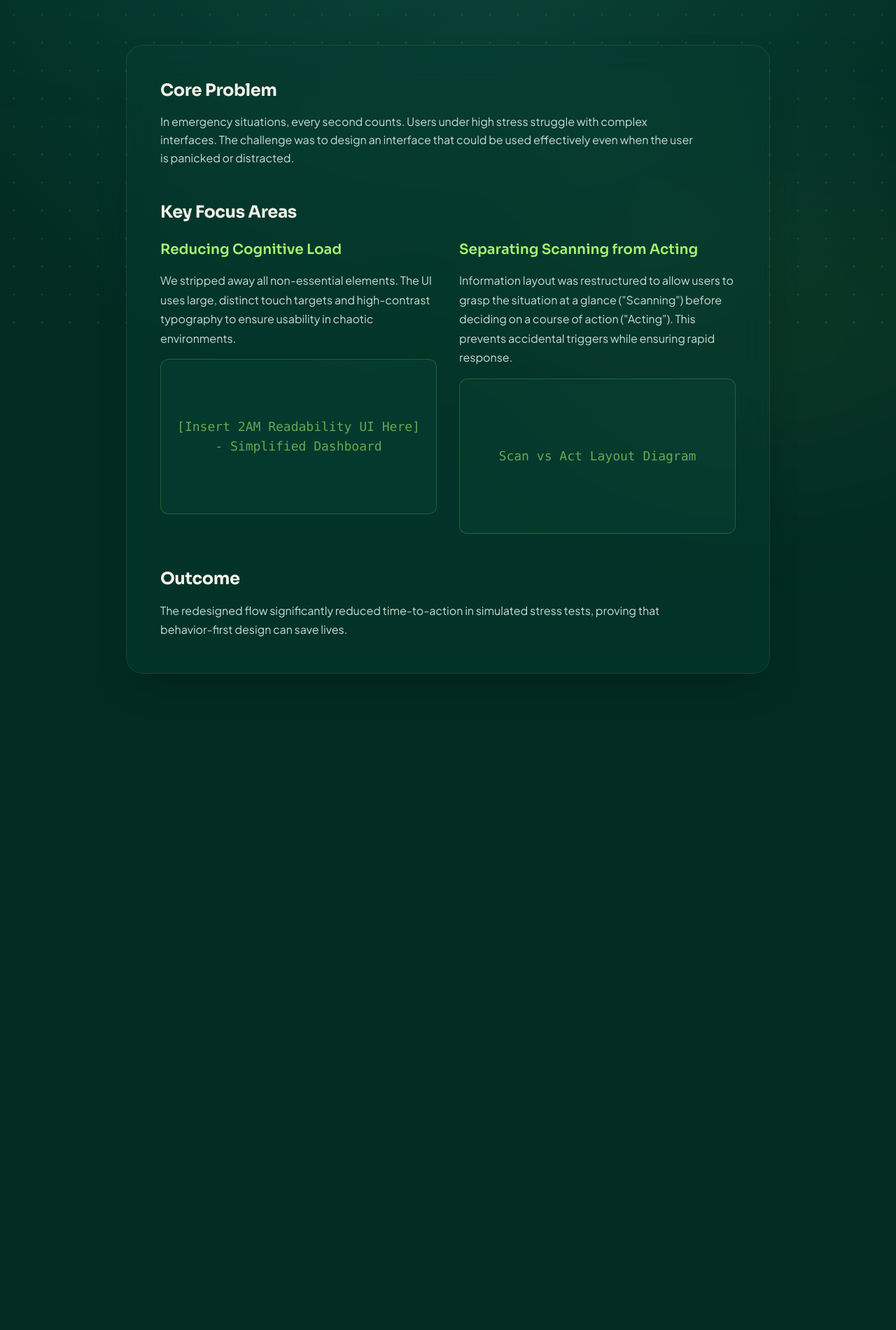
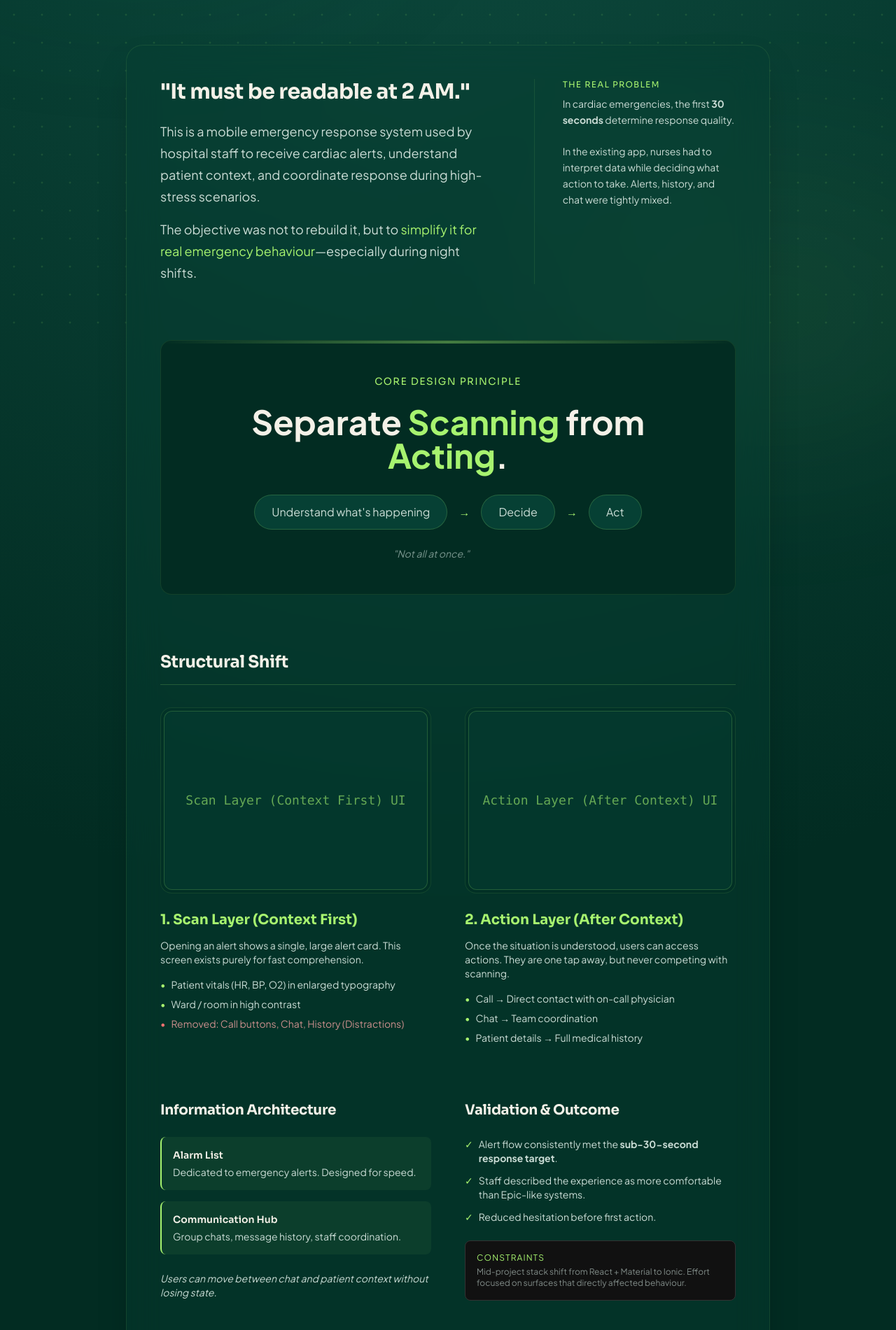
Before and after one commit to nirmith99/supragnya-portfolio, a Next.js app: page /emergency-app in a window 1280 px wide. Shown: the part 319-2220 px from the top of the page at 70% size. Before the commit the page ends 1362 px from the top, so only its background shows below. Built offline with nearby package versions, Linux system fonts and the light colour scheme.

Commit message:
feat: Completed Emergency Response App case study with high-fidelity visuals

```diff
--- a/app/emergency-app/page.tsx
+++ b/app/emergency-app/page.tsx
@@ -5,45 +5,163 @@ export default function EmergencyAppPage() {
     return (
         <CaseStudyTemplate
             title="Emergency Response App"
-            role="Product Designer"
-            timeline="2 Months"
-            tags={["Mobile App", "Cognitive Load", "Accessibility"]}
+            role="UX/UI Designer"
+            timeline="Mid-Project Stack Shift"
+            tags={["Healthcare", "Crisis UX", "Mobile System"]}
         >
-            <div className="space-y-12">
-                <section>
-                    <h2 className="text-2xl font-bold text-[#F4F1E8] mb-4">Core Problem</h2>
-                    <p className="text-[#cadcd5] leading-relaxed">
-                        In emergency situations, every second counts. Users under high stress struggle with complex interfaces.
-                        The challenge was to design an interface that could be used effectively even when the user is panicked or distracted.
-                    </p>
-                </section>
-
-                <section>
-                    <h2 className="text-2xl font-bold text-[#F4F1E8] mb-6">Key Focus Areas</h2>
-
-                    <div className="grid md:grid-cols-2 gap-8">
-                        <div className="space-y-4">
-                            <h3 className="text-xl font-semibold text-[#a7f36f]">Reducing Cognitive Load</h3>
-                            <p className="text-[#cadcd5]">
-                                We stripped away all non-essential elements. The UI uses large, distinct touch targets and high-contrast typography to ensure usability in chaotic environments.
+            <div className="space-y-20">
+                {/* 1. Intro & The "Real Problem" */}
+                <section className="grid grid-cols-1 md:grid-cols-12 gap-10">
+                    <div className="md:col-span-7 space-y-6">
+                        <h2 className="text-2xl md:text-3xl font-bold text-[#F4F1E8] leading-tight">
+                            &quot;It must be readable at 2 AM.&quot;
+                        </h2>
+                        <div className="text-[#cadcd5] text-lg leading-relaxed space-y-4">
+                            <p>
+                                This is a mobile emergency response system used by hospital staff to receive cardiac alerts, understand patient context, and coordinate response during high-stress scenarios.
                             </p>
-                            <GlassImagePlaceholder label="[Insert 2AM Readability UI Here] - Simplified Dashboard" />
+                            <p>
+                                The objective was not to rebuild it, but to <span className="text-[#a7f36f]">simplify it for real emergency behaviour</span>—especially during night shifts.
+                            </p>
                         </div>
-
-                        <div className="space-y-4">
-                            <h3 className="text-xl font-semibold text-[#a7f36f]">Separating Scanning from Acting</h3>
-                            <p className="text-[#cadcd5]">
-                                Information layout was restructured to allow users to grasp the situation at a glance (&quot;Scanning&quot;) before deciding on a course of action (&quot;Acting&quot;). This prevents accidental triggers while ensuring rapid response.
+                    </div>
+                    <div className="md:col-span-1 hidden md:block border-r border-[#a7f36f]/10"></div>
+                    <div className="md:col-span-4 space-y-8">
+                        <div>
+                            <h3 className="text-[#a7f36f] text-xs uppercase tracking-widest mb-2">The Real Problem</h3>
+                            <p className="text-[#cadcd5] text-sm leading-relaxed">
+                                In cardiac emergencies, the first <strong>30 seconds</strong> determine response quality.
+                                <br /><br />
+                                In the existing app, nurses had to interpret data while deciding what action to take. Alerts, history, and chat were tightly mixed.
                             </p>
-                            <GlassImagePlaceholder label="Scan vs Act Layout Diagram" />
                         </div>
                     </div>
                 </section>
 
+                {/* 2. Core Design Principle - Visual Block */}
+                <section className="bg-[#022c22] rounded-2xl p-8 md:p-12 border border-[#a7f36f]/10 text-center relative overflow-hidden">
+                    <div className="absolute top-0 left-1/2 -translate-x-1/2 w-full h-1 bg-gradient-to-r from-transparent via-[#a7f36f]/40 to-transparent"></div>
+
+                    <h3 className="text-[#a7f36f] text-sm uppercase tracking-widest mb-6">Core Design Principle</h3>
+                    <div className="text-3xl md:text-5xl font-bold text-[#F4F1E8] mb-8 leading-tight">
+                        Separate <span className="text-[#a7f36f]">Scanning</span> from <span className="text-[#a7f36f]">Acting</span>.
+                    </div>
+
+                    <div className="flex flex-col md:flex-row items-center justify-center gap-4 text-[#cadcd5] text-sm md:text-base">
+                        <div className="px-6 py-3 rounded-full bg-[#064034] border border-[#a7f36f]/20">Understand what&apos;s happening</div>
+                        <span className="text-[#a7f36f]">→</span>
+                        <div className="px-6 py-3 rounded-full bg-[#064034] border border-[#a7f36f]/20">Decide</div>
+                        <span className="text-[#a7f36f]">→</span>
+                        <div className="px-6 py-3 rounded-full bg-[#064034] border border-[#a7f36f]/20">Act</div>
+                    </div>
+                    <p className="mt-6 text-[#cadcd5]/60 text-sm italic">&quot;Not all at once.&quot;</p>
+                </section>
+
+                {/* 3. Structural Shift: Scan vs Action (2-Column Comparison) */}
                 <section>
-                    <h2 className="text-2xl font-bold text-[#F4F1E8] mb-4">Outcome</h2>
-                    <p className="text-[#cadcd5]">
-                        The redesigned flow significantly reduced time-to-action in simulated stress tests, proving that behavior-first design can save lives.
+                    <h2 className="text-2xl font-bold text-[#F4F1E8] mb-8 border-b border-[#a7f36f]/20 pb-4">Structural Shift</h2>
+                    <div className="grid md:grid-cols-2 gap-8 md:gap-12">
+                        {/* Scan Layer */}
+                        <div className="space-y-6">
+                            <div className="bg-[#022c22]/30 p-1 rounded-2xl border border-[#a7f36f]/10">
+                                <GlassImagePlaceholder label="Scan Layer (Context First) UI" className="h-64 w-full aspect-auto" />
+                            </div>
+                            <div>
+                                <h3 className="text-xl font-bold text-[#a7f36f] mb-3">1. Scan Layer (Context First)</h3>
+                                <p className="text-[#cadcd5] mb-4 text-sm">
+                                    Opening an alert shows a single, large alert card. This screen exists purely for fast comprehension.
+                                </p>
+                                <ul className="space-y-2 text-[#cadcd5] text-sm">
+                                    <li className="flex gap-2">
+                                        <span className="text-[#a7f36f]">•</span> Patient vitals (HR, BP, O2) in enlarged typography
+                                    </li>
+                                    <li className="flex gap-2">
+                                        <span className="text-[#a7f36f]">•</span> Ward / room in high contrast
+                                    </li>
+                                    <li className="flex gap-2 text-red-300/80">
+                                        <span className="text-red-400">•</span> Removed: Call buttons, Chat, History (Distractions)
+                                    </li>
+                                </ul>
+                            </div>
+                        </div>
+
+                        {/* Action Layer */}
+                        <div className="space-y-6">
+                            <div className="bg-[#022c22]/30 p-1 rounded-2xl border border-[#a7f36f]/10">
+                                <GlassImagePlaceholder label="Action Layer (After Context) UI" className="h-64 w-full aspect-auto" />
+                            </div>
+                            <div>
+                                <h3 className="text-xl font-bold text-[#a7f36f] mb-3">2. Action Layer (After Context)</h3>
+                                <p className="text-[#cadcd5] mb-4 text-sm">
+                                    Once the situation is understood, users can access actions. They are one tap away, but never competing with scanning.
+                                </p>
+                                <ul className="space-y-2 text-[#cadcd5] text-sm">
+                                    <li className="flex gap-2">
+                                        <span className="text-[#a7f36f]">•</span> Call → Direct contact with on-call physician
+                                    </li>
+                                    <li className="flex gap-2">
+                                        <span className="text-[#a7f36f]">•</span> Chat → Team coordination
+                                    </li>
+                                    <li className="flex gap-2">
+                                        <span className="text-[#a7f36f]">•</span> Patient details → Full medical history
+                                    </li>
+                                </ul>
+                            </div>
+                        </div>
+                    </div>
+                </section>
+
+                {/* 4. IA & Validation */}
+                <section className="grid md:grid-cols-2 gap-12">
+                    <div className="space-y-6">
+                        <h2 className="text-xl font-bold text-[#F4F1E8]">Information Architecture</h2>
+                        <div className="space-y-4">
+                            <div className="p-4 bg-[#a7f36f]/5 rounded-lg border-l-2 border-[#a7f36f]">
+                                <h4 className="text-[#F4F1E8] font-semibold text-sm">Alarm List</h4>
+                                <p className="text-[#cadcd5] text-sm mt-1">Dedicated to emergency alerts. Designed for speed.</p>
+                            </div>
+                            <div className="p-4 bg-[#a7f36f]/5 rounded-lg border-l-2 border-[#a7f36f]">
+                                <h4 className="text-[#F4F1E8] font-semibold text-sm">Communication Hub</h4>
+                                <p className="text-[#cadcd5] text-sm mt-1">Group chats, message history, staff coordination.</p>
+                            </div>
+                        </div>
+                        <p className="text-[#cadcd5] text-sm italic mt-2">
+                            Users can move between chat and patient context without losing state.
+                        </p>
+                    </div>
+
+                    <div className="space-y-6">
+                        <h2 className="text-xl font-bold text-[#F4F1E8]">Validation & Outcome</h2>
+                        <ul className="space-y-3 text-[#cadcd5] text-sm">
+                            <li className="flex gap-2">
+                                <span className="text-[#a7f36f]">✓</span>
+                                <span>Alert flow consistently met the <strong>sub-30-second response target</strong>.</span>
+                            </li>
+                            <li className="flex gap-2">
+                                <span className="text-[#a7f36f]">✓</span>
+                                <span>Staff described the experience as more comfortable than Epic-like systems.</span>
+                            </li>
+                            <li className="flex gap-2">
+                                <span className="text-[#a7f36f]">✓</span>
+                                <span>Reduced hesitation before first action.</span>
+                            </li>
+                        </ul>
+                        <div className="p-4 bg-[#111] rounded-lg mt-4 border border-[#333]">
+                            <p className="text-[#a7f36f] text-xs uppercase tracking-widest mb-1">Constraints</p>
+                            <p className="text-[#cadcd5]/60 text-xs">
+                                Mid-project stack shift from React + Material to Ionic.
+                                Effort focused on surfaces that directly affected behaviour.
+                            </p>
+                        </div>
+                    </div>
+                </section>
+
+                {/* 5. Reflection */}
+                <section className="bg-[#a7f36f]/5 p-8 md:p-12 rounded-2xl border border-[#a7f36f]/10 text-center">
+                    <h2 className="text-2xl font-bold text-[#F4F1E8] mb-4">Reflection</h2>
+                    <p className="text-[#cadcd5] max-w-3xl mx-auto leading-relaxed text-lg">
+                        This project was not about adding functionality. It was about reducing mental effort in the most critical window of use.
+                        By restructuring the system around scanning before acting, the app became faster, clearer, and more dependable under pressure.
                     </p>
                 </section>
             </div>
--- a/components/ui/GlassImagePlaceholder.tsx
+++ b/components/ui/GlassImagePlaceholder.tsx
@@ -1,8 +1,15 @@
-export default function GlassImagePlaceholder({ label }: { label: string }) {
+import { twMerge } from "tailwind-merge";
+
+interface GlassImagePlaceholderProps {
+    label: string;
+    className?: string;
+}
+
+export default function GlassImagePlaceholder({ label, className }: GlassImagePlaceholderProps) {
     return (
-        <div className="w-full aspect-video rounded-xl bg-[#0d4a3e]/30 border border-[#a7f36f]/20 flex items-center justify-center relative overflow-hidden group">
+        <div className={twMerge("w-full aspect-video rounded-xl bg-[#0d4a3e]/30 border border-[#a7f36f]/20 flex items-center justify-center relative overflow-hidden group", className)}>
             <div className="absolute inset-0 bg-gradient-to-br from-[#ffffff]/5 to-transparent opacity-0 group-hover:opacity-100 transition-opacity duration-500" />
-            <span className="text-[#a7f36f]/60 font-mono text-sm md:text-lg text-center px-4">
+            <span className="text-[#a7f36f]/60 font-mono text-sm md:text-lg text-center px-4 select-none">
                 {label}
             </span>
         </div>
```
